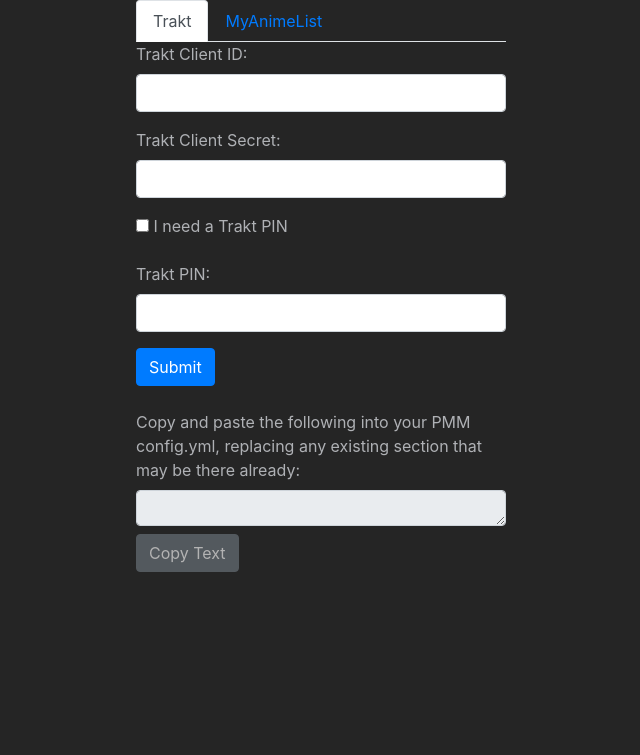
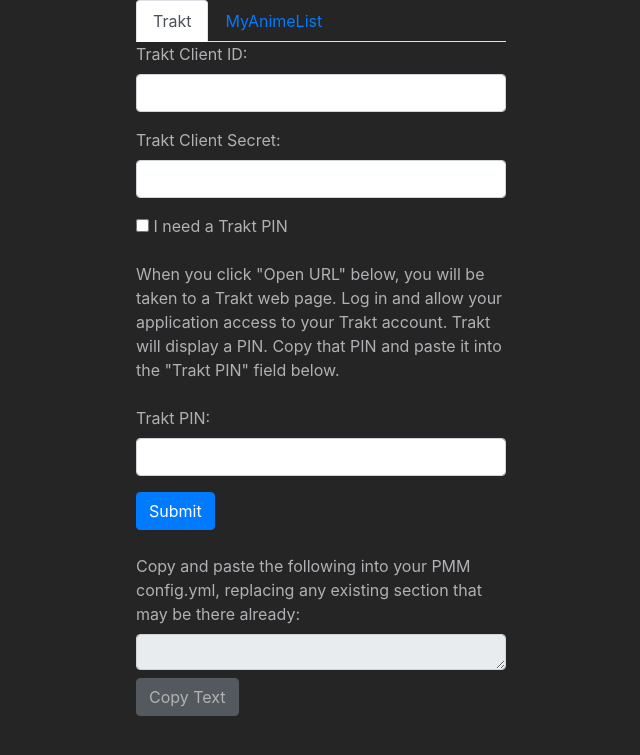
Before and after one commit to Kometa-Team/Trakt-MAL-OAuth, a Flask app: page / in a window 1280 px wide. Shown: the top 755 px of the page, without its empty margins (319-959 px from the left). Run offline with Flask 3, Linux system fonts and the light colour scheme; some libraries are stand-ins or nearby versions.

Commit message:
more words about Trakt, typo

```diff
--- a/templates/index.html
+++ b/templates/index.html
@@ -38,6 +38,7 @@
                         <label for="toggleField">I need a Trakt PIN</label>
                     </div>
 
+                    When you click "Open URL" below, you will be taken to a Trakt web page.  Log in and allow your application access to your Trakt account.  Trakt will display a PIN.  Copy that PIN and paste it into the "Trakt PIN" field below.<br><br>
                     <div class="form-group" id="urlField" style="display: none;">
                         <label for="trakt_url">URL:</label>
                         <input type="text" class="form-control" id="trakt_url" name="trakt_url" readonly oninput="checkURLStart(this)">
@@ -68,7 +69,7 @@
                         <input type="text" class="form-control" id="mal_client_secret" name="mal_client_secret" required>
                     </div>
 
-                    When you click "Open URL" below, you will be taken to as MyAnimeList web page.  Log in and click the Allow option.  You will be redirected to a localhost URL that will not load. Copy that localhost URL and paste it into the "MyAnimeList Localhost URL" field below.<br><br>
+                    When you click "Open URL" below, you will be taken to a MyAnimeList web page.  Log in and click the Allow option.  You will be redirected to a localhost URL that will not load. Copy that localhost URL and paste it into the "MyAnimeList Localhost URL" field below.<br><br>
                     <div class="form-group">
                         <label for="mal_url">MyAnimeList URL (Auto-updated):</label>
                         <input type="text" class="form-control" id="mal_url" name="mal_url" readonly>
```
